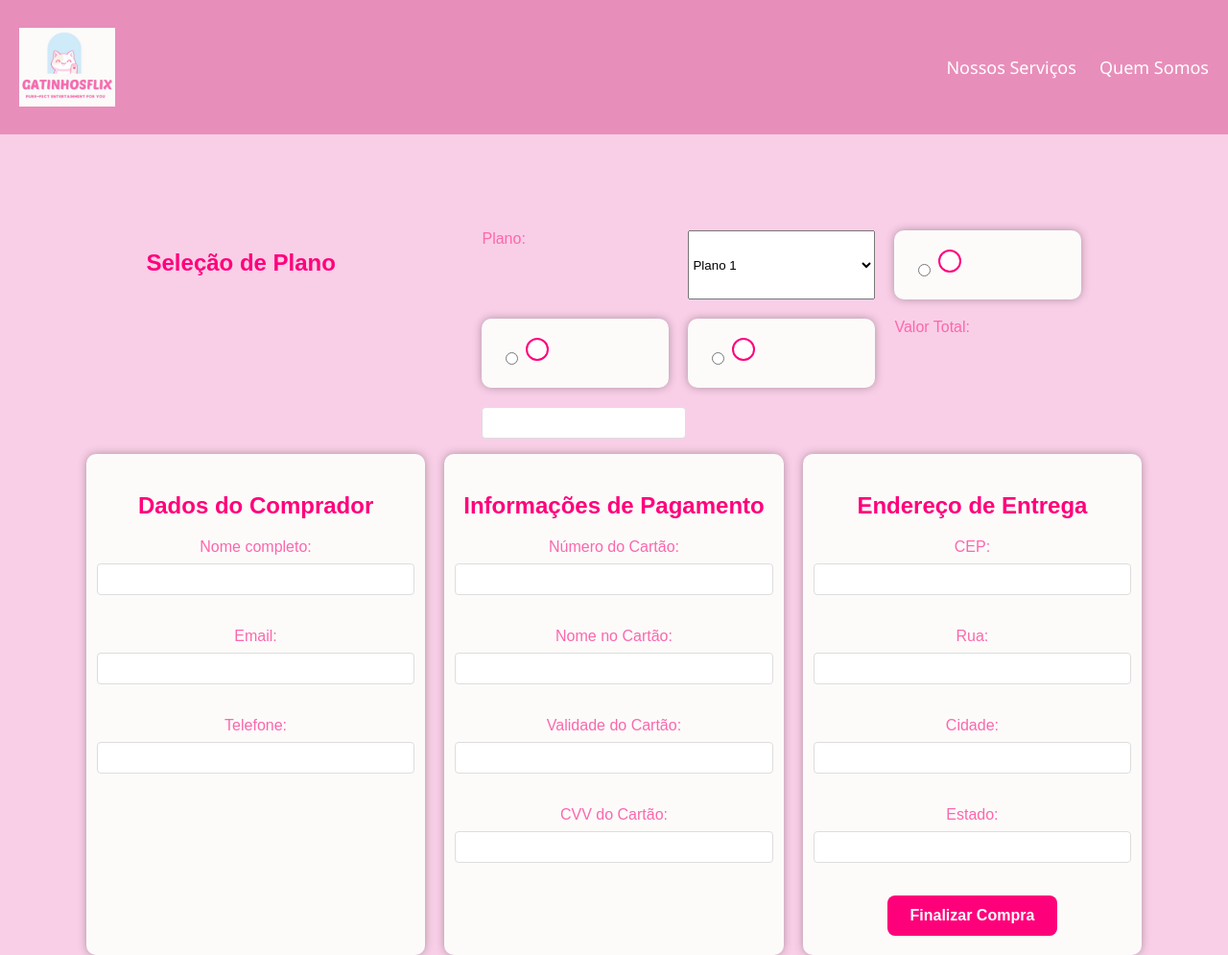
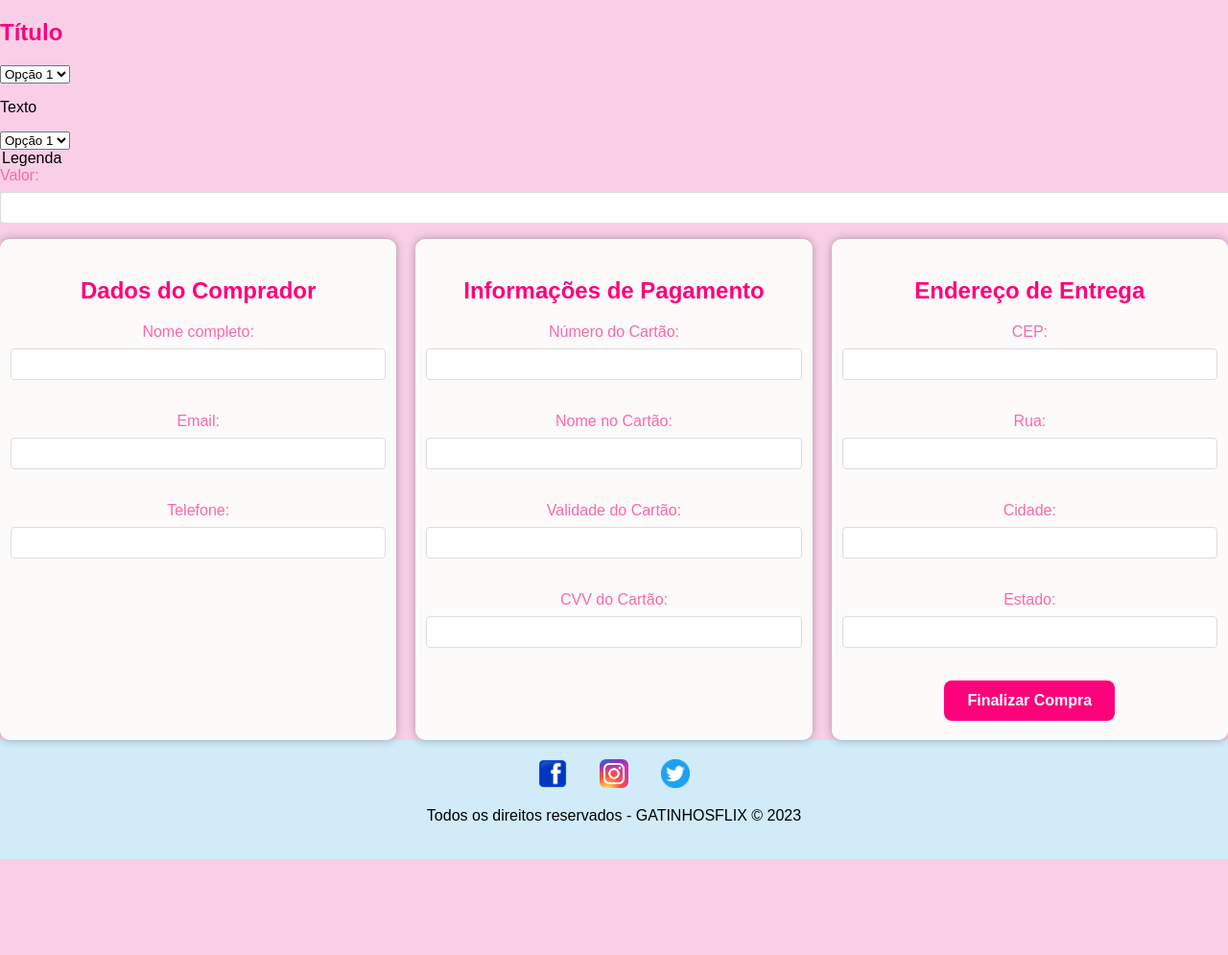
Before and after one commit to VanessaBicarioMassi/landingpage, a plain HTML site: page HTML/formulario.html in a window 1280 px wide. Shown: the top 995 px of the page at 96% size. After the commit the page ends 895 px from the top, so only its background shows below. Drawn offline with Linux system fonts and the light colour scheme.

Commit message:
alteração da seleção de plano

```diff
--- a/HTML/formulario.html
+++ b/HTML/formulario.html
@@ -16,45 +16,43 @@
         <!-- CSS do formulario de compras -->
         <link rel="stylesheet" href="../CSS/plano-personalizado.css">
     </head>
-    <body>
-        <header>
-            <div id="logo">
-                <img src="../imagens/LogoGATINHOSFLIX.jpeg" alt="Logo do site GATINHOSFLIX">
-            </div>
-            <nav>
-                <a href="../HTML/index.html">Nossos Serviços</a>
-                <a href="../HTML/quemsomos.html">Quem Somos</a>
-            </nav>
-        </header>
-        <main>
-            <body>
-                <h2>Seleção de Plano</h2>
+        <body>
+              <div class="container">
+                <h2 class="title">Título</h2>
+              </div>
 
-                <form>
-                  <label for="plano">Plano:</label>
-                  <select id="plano" name="plano">
-                    <option value="plano1">Plano 1</option>
-                    <option value="plano2">Plano 2</option>
-                    <option value="plano3">Plano 3</option>
-                  </select>
+              <div class="container">
+                <select class="select" id="select1">
+                  <option value="70">Opção 1</option>
+                  <option value="110">Opção 2</option>
+                  <option value="180">Opção 3</option>
+                </select>
+              </div>
 
-                  <div class="radio-container">
-                    <input type="radio" id="baixa" name="qualidade" value="baixa">
-                    <label for="baixa"></label>
-                  </div>
-                  <div class="radio-container">
-                    <input type="radio" id="media" name="qualidade" value="media">
-                    <label for="media"></label>
-                  </div>
-                  <div class="radio-container">
-                    <input type="radio" id="alta" name="qualidade" value="alta">
-                    <label for="alta"></label>
-                  </div>
+              <div class="container">
+                <p class="text">Texto</p>
+              </div>
 
-                  <label for="valor-total">Valor Total:</label>
-                  <input type="text" id="valor-total" name="valor-total" readonly>
-                </form>
+              <div class="container">
+                <select class="select" id="select2">
+                  <option value="1">Opção 1</option>
+                  <option value="1.2">Opção 2</option>
+                  <option value="1.5">Opção 3</option>
+                  <option value="1.7">Opção 4</option>
+                  <option value="2">Opção 5</option>
+                </select>
+              </div>
 
+              <div class="container">
+                <legend class="legend">Legenda</legend>
+              </div>
+
+              <div class="container">
+                <label for="valor" class="legend">Valor:</label>
+                <input type="text" id="valor" class="value-field" readonly>
+              </div>
+
+              <script src="updateTotal.js"></script>
                 <form onsubmit="return validarFormulario()">
                     <div class="form-comprador">
                         <h2>Dados do Comprador</h2>
```
Also changed, not shown: JS/updateTotal.js (added, +11 -0 lines).
